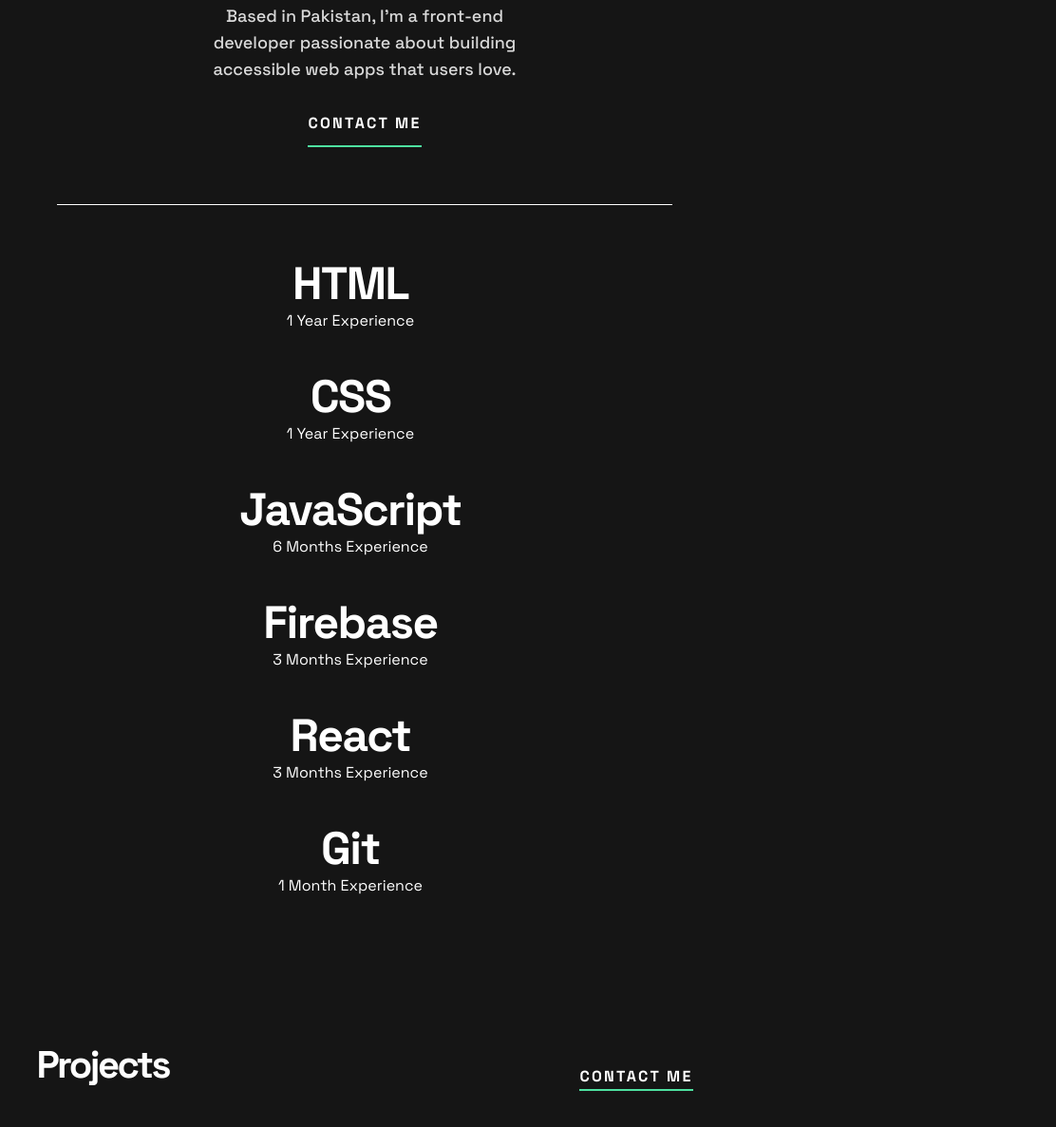
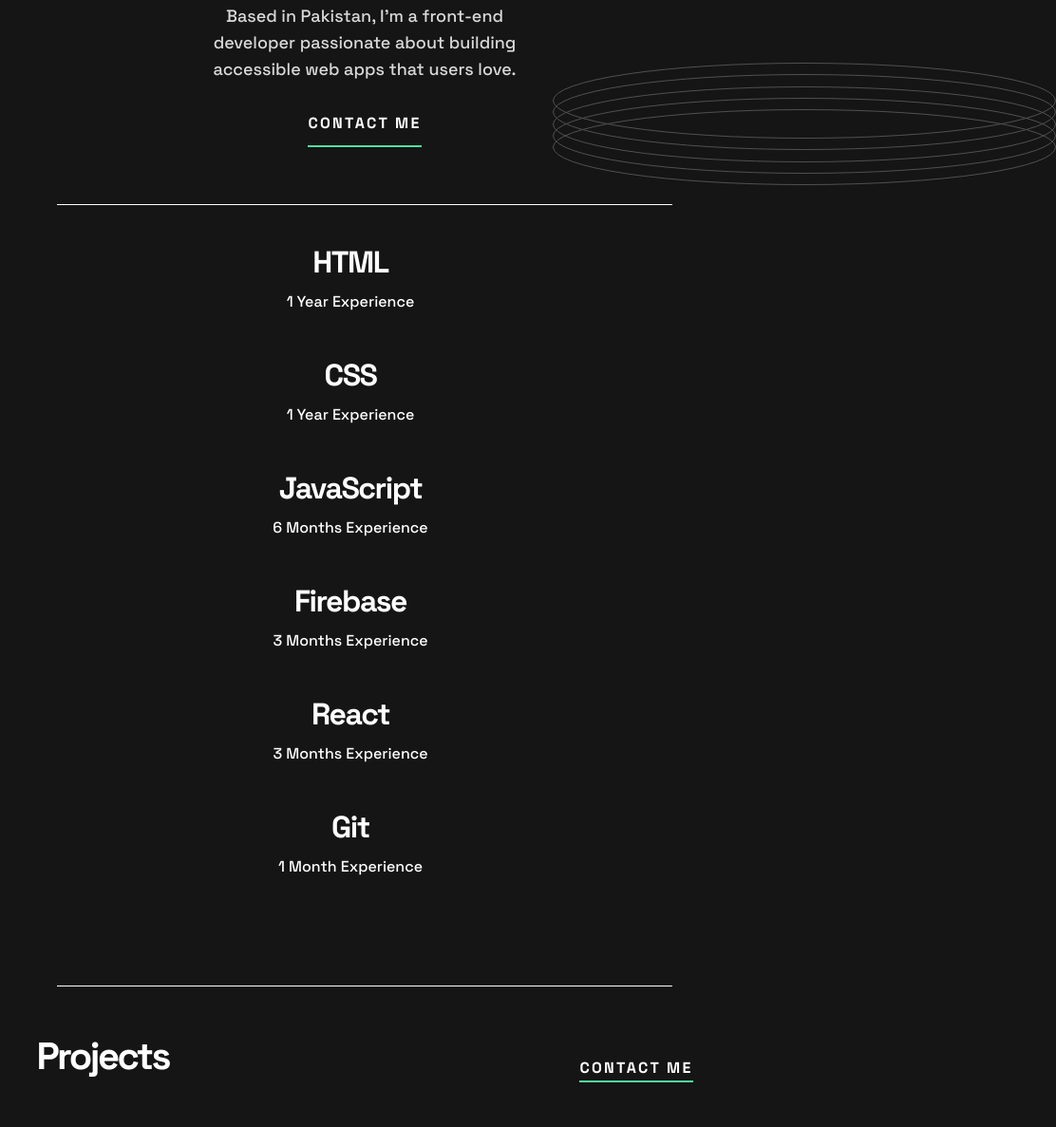
Before and after one commit to ameynahfr/my-portfolio, a plain HTML site: page index.html in a window 768 px wide. Shown: the part 1221-2408 px from the top of the page at 95% size, 1112 px wide, since content can reach past the window. Drawn offline with Linux system fonts and the light colour scheme.

Commit message:
final adjustments, fixed some font sizes and background image adjustments

```diff
--- a/index.css
+++ b/index.css
@@ -134,12 +134,12 @@ body {
 
 .custom-line {
     border-bottom: 0.01px solid white;
-    width: 90vw;
+    width: 98vw;
     height: 0.1px;
     background-color: #FFF;
     margin: 0 auto;
     margin-top: 60px;
-    margin-bottom: 30px;
+    margin-bottom: 10px;
 }
 
 #rings-svg {
@@ -171,13 +171,14 @@ body {
 
   .tech-stack {
     margin-left: 130px;
+    margin-top: 50px;
     display: grid;
     justify-content: space-around;
     align-items: center;
     grid-template-columns: repeat(3, 345px);
     grid-template-rows: repeat(2, 98px);
     row-gap: 58px;
-    margin-bottom: 140px;
+    margin-bottom: 120px;
 }
 
 .tech-stack h3 {
@@ -186,6 +187,35 @@ body {
     line-height: 56px;
     letter-spacing: -1.5px;
     text-align: left;
+
+}
+
+.tech-stack p {
+    font-size: 18px;
+    font-weight: 500;
+    line-height: 28px;
+}
+
+.custom-line-1 {
+    display: none;
+    border-bottom: 0.01px solid white;
+    width: 98vw;
+    height: 0.1px;
+    background-color: #FFF;
+    margin: 0 auto;
+    margin-top: 10px;
+    margin-bottom: 60px;
+
+}
+
+.images {
+    overflow-x: hidden;
+}
+
+#rings-2 {
+    position: absolute;
+    top: 977px;
+    right: -239px;
 
 }
 
@@ -250,7 +280,7 @@ a {
 }
 
 .projects-display .project:hover img {
-    opacity: 0.5;
+    opacity: 0.4;
     cursor: pointer;
 }
 
@@ -460,7 +490,7 @@ a {
     margin: 0 auto;
     margin-top: 60px;
     margin-bottom: 30px;
-    width: 92%;
+    width: 96vw;
     color: #fff;
     top: 0px;
     height: 1px;
@@ -558,12 +588,26 @@ a {
     /* hero section for tablet ends here */
 
     .tech-stack {
-        margin-left: 32px;
         grid-template-columns: repeat(2, 345px);
         grid-template-rows: repeat(3, 98px);
         row-gap: 52px;
         column-gap: 7px;
         margin-top: 104px;
+    }
+
+    .custom-line-1 {
+        display: block;
+        border-bottom: 0.01px solid white;
+        width: 100%;
+        height: 0.1px;
+        background-color: #FFF;
+        margin: 0 auto;
+        margin-bottom: 30px;
+    }
+
+    #rings-2 {
+        top: 1047px;
+        right: -332px;
     }
 
 
@@ -573,6 +617,7 @@ a {
         column-gap: 22px;
         row-gap: 60px;
         align-items: center;
+        justify-content: center;
     }
 
     .projects-display .project img {
@@ -642,12 +687,8 @@ a {
     }
 
     .custom-line-2 {
-        width: 96%;
+        width: 100%;
 
-    }
-
-    #rings-2 {
-        display: none;
     }
 
 
@@ -761,12 +802,30 @@ a {
         grid-template-columns: 345px;
         grid-template-rows: repeat(6, 67px);
         margin-top: 30px;
+        align-items: center;
+        justify-content: center;
         text-align: center;
         margin-left: -30px;
     }
 
     .tech-stack h3 {
+        font-size: 32px;
         text-align: center;
+    }
+
+    .tech-stack p {
+        font-size: 16px;
+    }
+
+    .custom-line-1 {
+        display: block;
+        width: 100%;
+        margin-top: 0px;
+    }
+
+    #rings-2 {
+        top: 1287px;
+        right: -344px;
     }
 
     .project-heading {
--- a/index.html
+++ b/index.html
@@ -141,7 +141,10 @@
         <p>1 Month Experience</p>
       </div>
     </div>
-
+    <div class="custom-line-1"></div>
+    <div class="images">
+      <img id="rings-2" src="images/pattern-rings.svg" alt="rings" />
+    </div>
     <div class="projects">
       <h2 class="project-heading">Projects</h2>
       <a href="#contact-heading">
```
